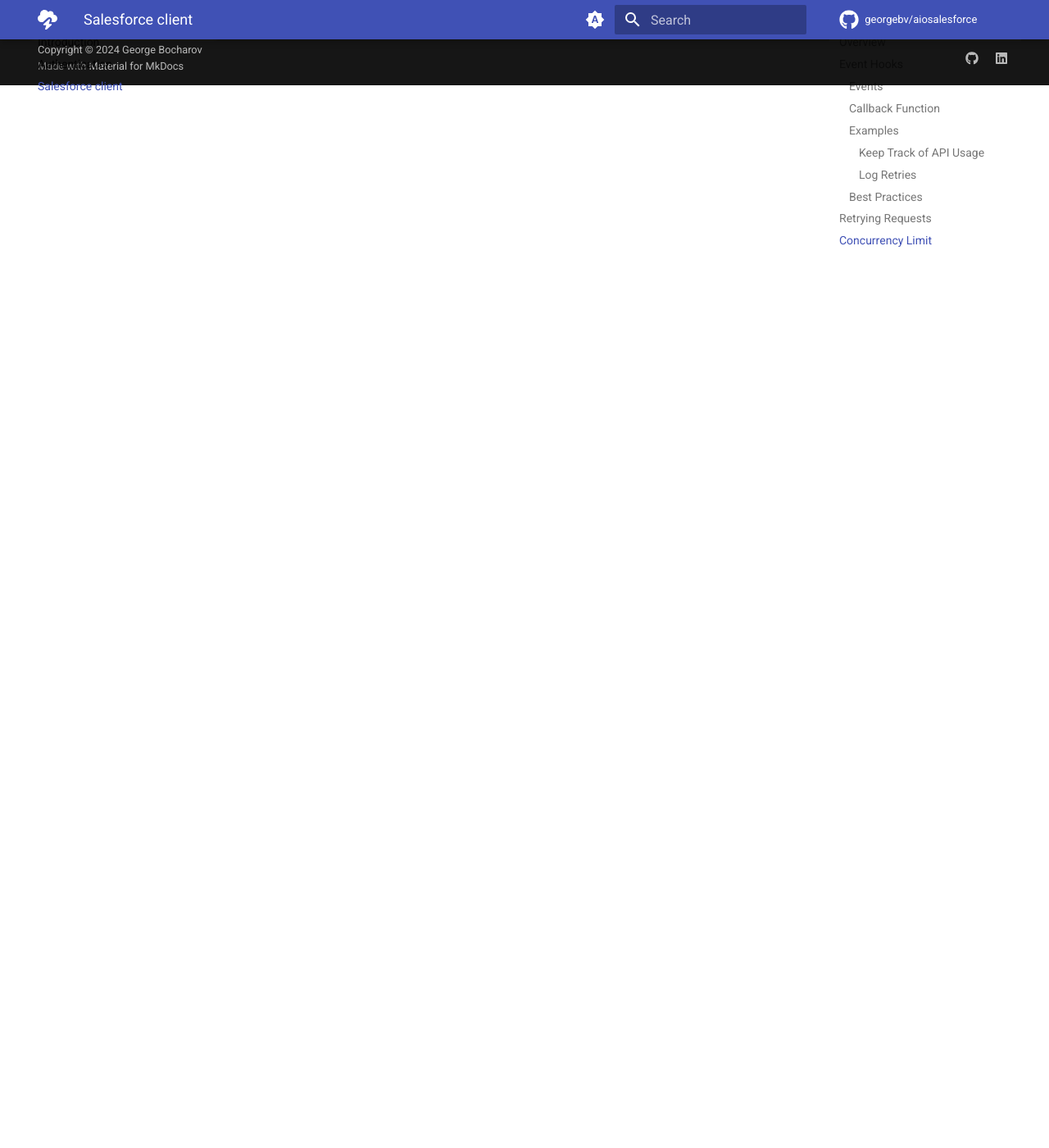
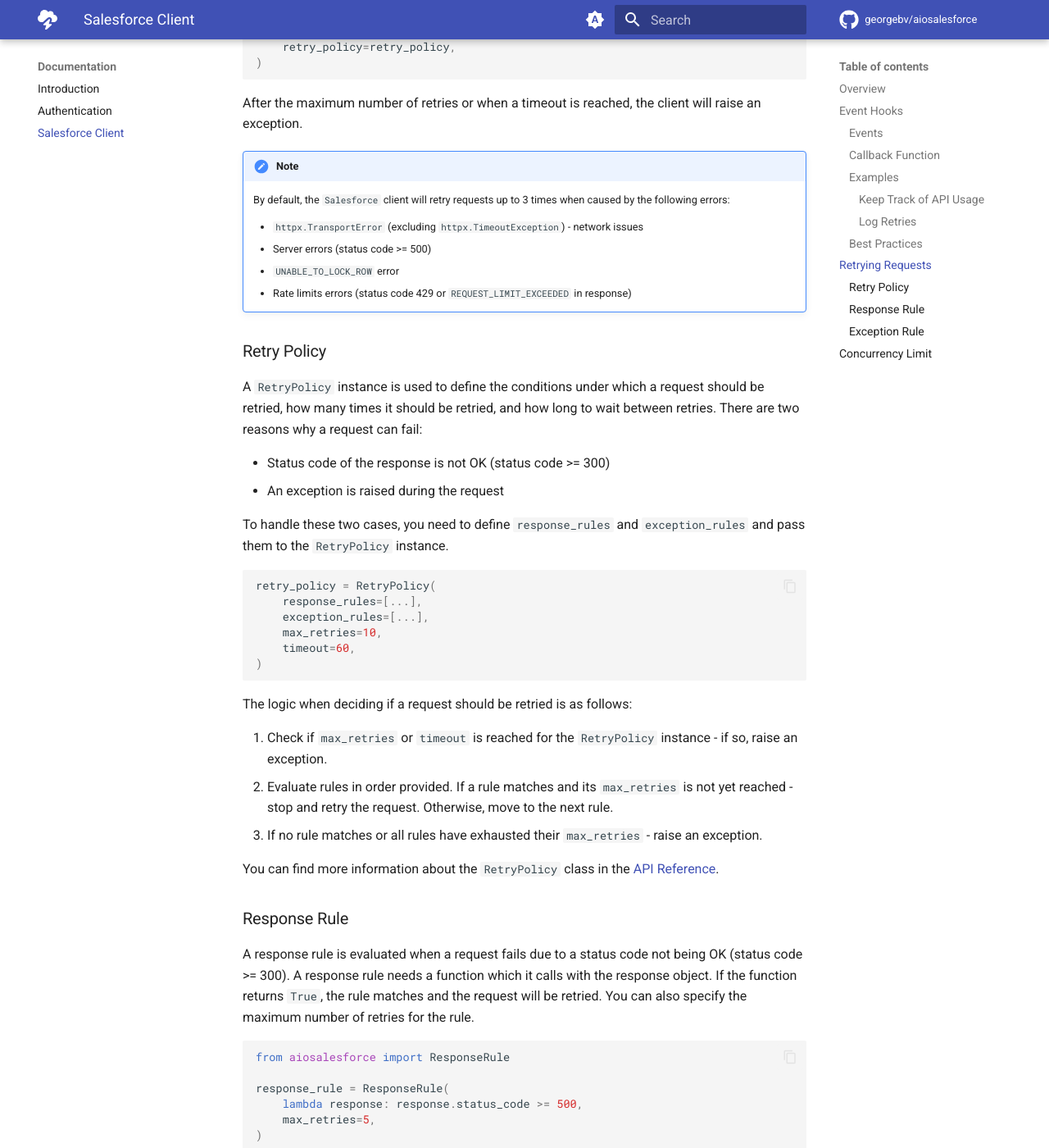
Before and after one commit to georgebv/aiosalesforce, an MkDocs documentation site: the page built from docs/documentation/client.md, in a window 1280 px wide and 1400 px high, scrolled down 5813 px. Shown: the whole window at 82% size. Built offline with MkDocs 1.6.1 and Material for MkDocs 9.7.7, drawn with Linux system fonts in a browser that asks for light colours; emoji names are drawn with the system emoji font; comment, search, counter and statistics services are not loaded; some of the changed text lies outside the part shown.

Commit message:
added documentation for retrying requests

````diff
--- a/docs/documentation/client.md
+++ b/docs/documentation/client.md
@@ -239,9 +239,128 @@
 
 ## Retrying Requests
 
-!!! info "WIP"
+You can configure the `Salesforce` client to automatically retry requests that fail
+for various reasons. This can be useful for handling transient errors which are
+expected to succeed under normal circumstances. For example, you may want to retry
+server errors caued by temporary instabilities in a Salesforce processing node
+working on your request.
 
-    :construction: Work in progress
+You can control the retry behavior by passing a `RetryPolicy` instance to the
+`retry_policy` parameter of the `Salesforce` client. A `RetryPolicy` instance
+defines the conditions under which a request should be retried, how many times
+it should be retried, and how long to wait between retries.
+
+```python
+from aiosalesforce import RetryPolicy, ExceptionRule, ResponseRule
+
+retry_policy = RetryPolicy(
+    response_rules=[
+        ResponseRule(lambda response: response.status_code >= 500, max_retries=5),
+        ResponseRule(lambda response: "UNABLE_TO_LOCK_ROW" in response.text),
+    ],
+    exception_rules=[
+        ExceptionRule(httpx.TransportError, max_retries=3),
+    ],
+    max_retries=10,
+)
+
+salesforce = Salesforce(
+    ...
+    retry_policy=retry_policy,
+)
+```
+
+After the maximum number of retries or when a timeout is reached, the client will
+raise an exception.
+
+!!! note "Note"
+
+    By default, the `Salesforce` client will retry requests up to 3 times when caused
+    by the following errors:
+
+    - `httpx.TransportError` (excluding `httpx.TimeoutException`) - network issues
+    - Server errors (status code >= 500)
+    - `UNABLE_TO_LOCK_ROW` error
+    - Rate limits errors (status code 429 or `REQUEST_LIMIT_EXCEEDED` in response)
+
+### Retry Policy
+
+A `RetryPolicy` instance is used to define the conditions under which a request
+should be retried, how many times it should be retried, and how long to wait between
+retries. There are two reasons why a request can fail:
+
+- Status code of the response is not OK (status code >= 300)
+- An exception is raised during the request
+
+To handle these two cases, you need to define `response_rules` and `exception_rules`
+and pass them to the `RetryPolicy` instance.
+
+```python
+retry_policy = RetryPolicy(
+    response_rules=[...],
+    exception_rules=[...],
+    max_retries=10,
+    timeout=60,
+)
+```
+
+The logic when deciding if a request should be retried is as follows:
+
+1. Check if `max_retries` or `timeout` is reached for the `RetryPolicy` instance -
+   if so, raise an exception.
+2. Evaluate rules in order provided. If a rule matches and its `max_retries` is not
+   yet reached - stop and retry the request. Otherwise, move to the next rule.
+3. If no rule matches or all rules have exhausted their `max_retries` - raise an
+   exception.
+
+You can find more information about the `RetryPolicy` class in the
+[API Reference](/aiosalesforce/api-reference/retries/#aiosalesforce.retries.RetryPolicy).
+
+### Response Rule
+
+A response rule is evaluated when a request fails due to a status code
+not being OK (status code >= 300). A response rule needs a function which
+it calls with the response object. If the function returns `True`, the rule
+matches and the request will be retried. You can also specify the maximum
+number of retries for the rule.
+
+```python
+from aiosalesforce import ResponseRule
+
+response_rule = ResponseRule(
+    lambda response: response.status_code >= 500,
+    max_retries=5,
+)
+```
+
+Function used in response rule can be asynchronous. This can be useful if you
+need to make an asynchronous IO operation to determine if the request should
+be retried. If, however, you need to make a synchronous IO operation, you should
+use a regular function - it will be run in a separate thread to avoid blocking
+the event loop.
+
+### Exception Rule
+
+An exception rule is evaluated when a request fails due to an exception being raised
+by `httpx`. An exception rule needs an exception type on which it retries the request.
+By default, it will always retry on this exception. If you need to have more control
+over when the request should be retried, you can specify a function which it calls
+with the exception object. If the function returns `True`, the rule matches and the
+request will be retried. You can also specify the maximum number of retries
+for the rule.
+
+```python
+from aiosalesforce import ExceptionRule
+
+exception_rule = ExceptionRule(
+    httpx.TransportError,
+    lambda exc: not isinstance(exc, httpx.TimeoutException),
+    max_retries=3,
+)
+```
+
+Similar to response rules, the function used in exception rules can be asynchronous
+or synchronous.
 
 ## Concurrency Limit
 
--- a/mkdocs.yml
+++ b/mkdocs.yml
@@ -11,7 +11,10 @@
   - Documentation:
       - Introduction: documentation/introduction.md
       - Authentication: documentation/authentication.md
-      - Salesforce client: documentation/client.md
+      - Salesforce Client: documentation/client.md
+      # TODO SOQL Queries
+      # TODO Sobject Client
+      # TODO Handling Exceptions
   - API Reference:
       - Authentication: api-reference/auth.md
       - Salesforce Client: api-reference/client.md
````
